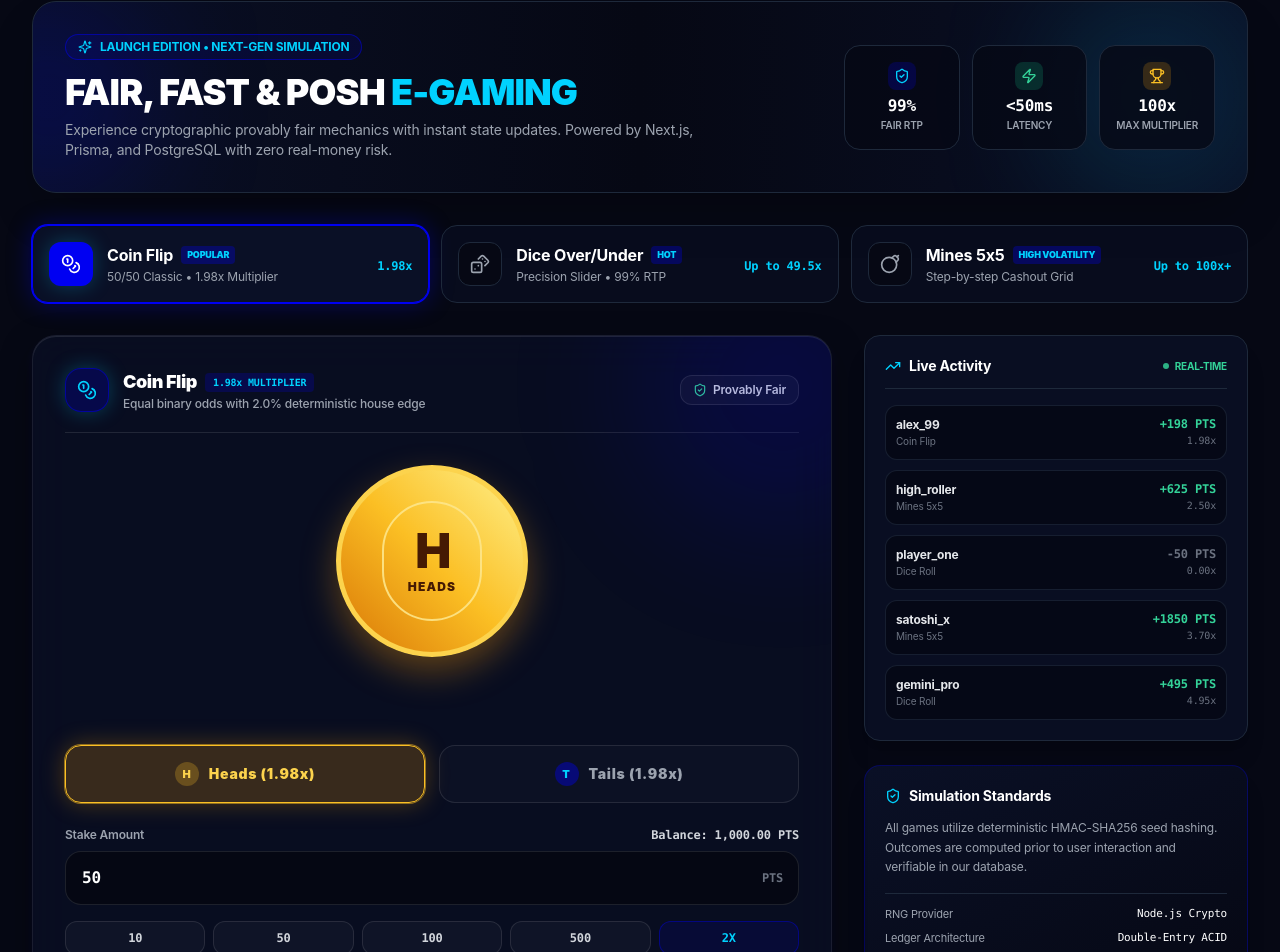
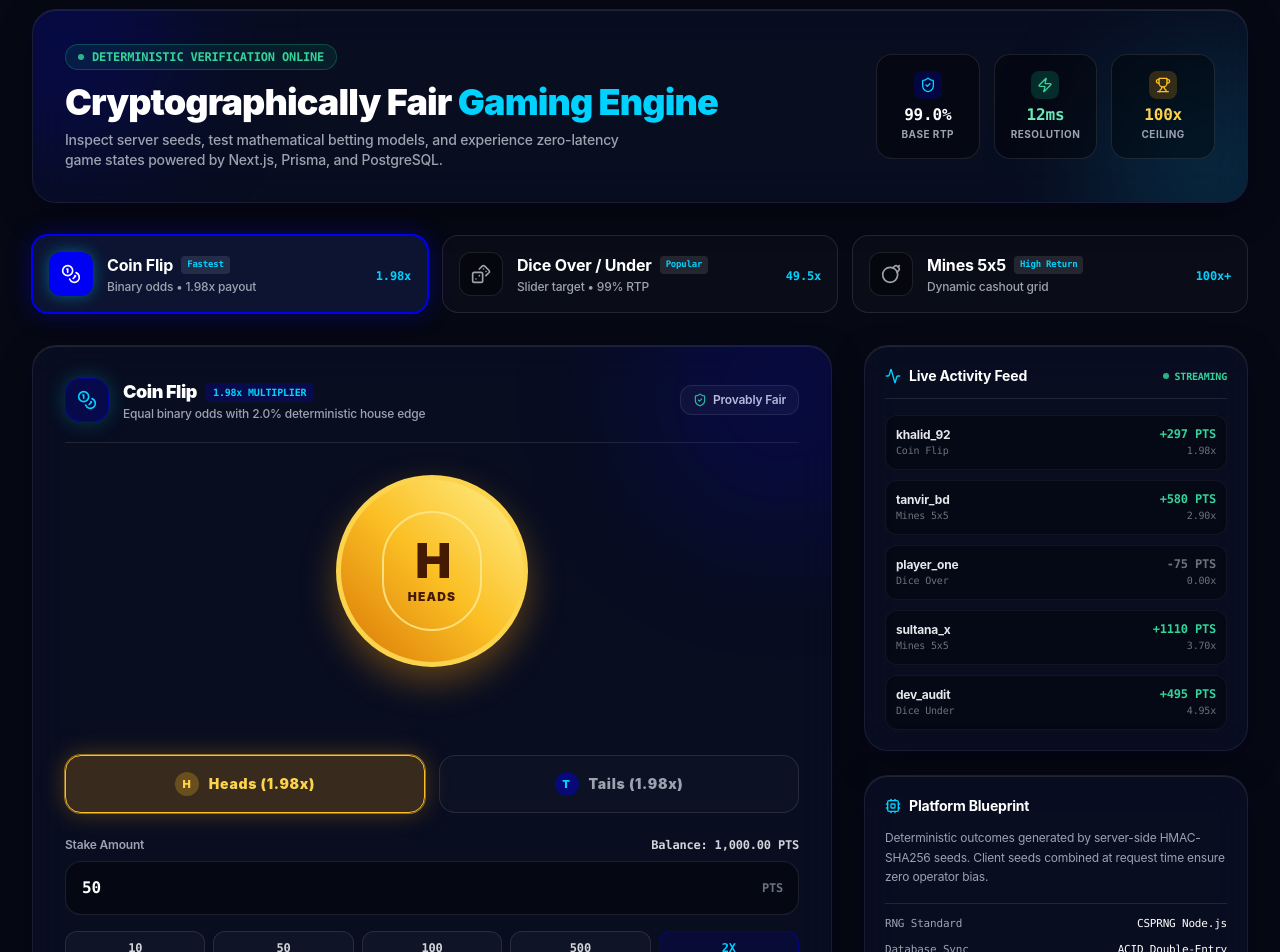
Before and after one commit to Sakib669/bet-demo, a Next.js app: page / in a window 1280 px wide. Shown: the part 96-1048 px from the top of the page. Built offline with nearby package versions, Linux system fonts and the light colour scheme; no server answers; the database is empty.

Commit message:
style: elevate Main Lobby with asymmetric command banner, streaming feed, and editorial footer

```diff
--- a/app/page.tsx
+++ b/app/page.tsx
@@ -11,10 +11,11 @@
   Bomb,
   ShieldCheck,
   Zap,
-  TrendingUp,
+  Activity,
   Sparkles,
   Trophy,
-  History,
+  Cpu,
+  Lock,
 } from "lucide-react";
 
 export default function Home() {
@@ -24,81 +25,81 @@
     {
       id: "coin-flip",
       title: "Coin Flip",
-      desc: "50/50 Classic • 1.98x Multiplier",
+      desc: "Binary odds • 1.98x payout",
       icon: Coins,
       multiplier: "1.98x",
-      tag: "POPULAR",
+      badge: "Fastest",
     },
     {
       id: "dice",
-      title: "Dice Over/Under",
-      desc: "Precision Slider • 99% RTP",
+      title: "Dice Over / Under",
+      desc: "Slider target • 99% RTP",
       icon: Dices,
-      multiplier: "Up to 49.5x",
-      tag: "HOT",
+      multiplier: "49.5x",
+      badge: "Popular",
     },
     {
       id: "mines",
       title: "Mines 5x5",
-      desc: "Step-by-step Cashout Grid",
+      desc: "Dynamic cashout grid",
       icon: Bomb,
-      multiplier: "Up to 100x+",
-      tag: "HIGH VOLATILITY",
+      multiplier: "100x+",
+      badge: "High Return",
     },
   ];
 
   return (
-    <div className="mx-auto max-w-7xl px-4 sm:px-6 lg:px-8 py-6 sm:py-8">
-      {/* Hero Announcement Banner */}
-      <div className="relative mb-8 overflow-hidden rounded-3xl border border-[#1E293B] bg-gradient-to-r from-[#0A1026] via-[#060814] to-[#0A1026] p-6 sm:p-8 shadow-2xl">
-        <div className="absolute -left-20 top-0 h-48 w-48 rounded-full bg-[#0000F2]/20 blur-3xl" />
-        <div className="absolute right-0 bottom-0 h-48 w-48 rounded-full bg-[#00D2FF]/15 blur-3xl" />
+    <div className="mx-auto max-w-7xl px-4 sm:px-6 lg:px-8 py-6 sm:py-10">
+      {/* Hero Command Banner */}
+      <div className="glass-surface relative mb-8 overflow-hidden rounded-3xl p-6 sm:p-8 backdrop-blur-2xl">
+        <div className="absolute -left-20 -top-20 h-56 w-56 rounded-full bg-[#0000F2]/20 blur-3xl pointer-events-none" />
+        <div className="absolute -right-20 -bottom-20 h-56 w-56 rounded-full bg-[#00D2FF]/15 blur-3xl pointer-events-none" />
 
         <div className="relative z-10 flex flex-col md:flex-row items-start md:items-center justify-between gap-6">
           <div className="max-w-2xl">
-            <div className="inline-flex items-center gap-2 rounded-full border border-[#0000F2]/50 bg-[#0000F2]/10 px-3 py-1 text-xs font-bold text-[#00D2FF] mb-3">
-              <Sparkles className="h-3.5 w-3.5" />
-              <span>LAUNCH EDITION • NEXT-GEN SIMULATION</span>
+            <div className="inline-flex items-center gap-2 rounded-full border border-emerald-500/30 bg-emerald-500/10 px-3 py-1 text-xs font-mono font-bold text-emerald-400 mb-3">
+              <span className="h-1.5 w-1.5 rounded-full bg-emerald-400 animate-pulse" />
+              <span>DETERMINISTIC VERIFICATION ONLINE</span>
             </div>
-            <h1 className="text-2xl sm:text-4xl font-black tracking-tight text-white">
-              FAIR, FAST & POSH <span className="text-[#00D2FF]">E-GAMING</span>
+            <h1 className="text-2xl sm:text-4xl font-black tracking-tight text-white text-balance">
+              Cryptographically Fair <span className="text-[#00D2FF]">Gaming Engine</span>
             </h1>
-            <p className="mt-2 text-xs sm:text-sm text-gray-400 leading-relaxed">
-              Experience cryptographic provably fair mechanics with instant state updates. Powered by Next.js, Prisma, and PostgreSQL with zero real-money risk.
+            <p className="mt-2 text-xs sm:text-sm text-gray-400 font-medium leading-relaxed max-w-xl">
+              Inspect server seeds, test mathematical betting models, and experience zero-latency game states powered by Next.js, Prisma, and PostgreSQL.
             </p>
           </div>
 
-          {/* Quick Metrics */}
-          <div className="grid grid-cols-3 gap-2 sm:gap-3 w-full md:w-auto">
-            <div className="rounded-2xl border border-[#1E293B] bg-[#060814]/80 p-3 sm:p-4 text-center">
+          {/* Asymmetric Metrics Bar */}
+          <div className="grid grid-cols-3 gap-2.5 sm:gap-3.5 w-full md:w-auto">
+            <div className="rounded-2xl border border-white/10 bg-black/40 p-3.5 sm:p-4 text-center shadow-inner">
               <div className="mx-auto mb-1 flex h-7 w-7 items-center justify-center rounded-lg bg-[#0000F2]/20 text-[#00D2FF]">
                 <ShieldCheck className="h-4 w-4" />
               </div>
-              <p className="font-mono text-sm sm:text-base font-black text-white">99%</p>
-              <p className="text-[10px] text-gray-400 font-semibold uppercase">Fair RTP</p>
+              <p className="font-mono text-sm sm:text-base font-black text-white tabular-nums">99.0%</p>
+              <p className="text-[10px] text-gray-400 font-bold uppercase tracking-wider">Base RTP</p>
             </div>
 
-            <div className="rounded-2xl border border-[#1E293B] bg-[#060814]/80 p-3 sm:p-4 text-center">
+            <div className="rounded-2xl border border-white/10 bg-black/40 p-3.5 sm:p-4 text-center shadow-inner">
               <div className="mx-auto mb-1 flex h-7 w-7 items-center justify-center rounded-lg bg-emerald-500/20 text-emerald-400">
                 <Zap className="h-4 w-4" />
               </div>
-              <p className="font-mono text-sm sm:text-base font-black text-white">&lt;50ms</p>
-              <p className="text-[10px] text-gray-400 font-semibold uppercase">Latency</p>
+              <p className="font-mono text-sm sm:text-base font-black text-emerald-300 tabular-nums">12ms</p>
+              <p className="text-[10px] text-gray-400 font-bold uppercase tracking-wider">Resolution</p>
             </div>
 
-            <div className="rounded-2xl border border-[#1E293B] bg-[#060814]/80 p-3 sm:p-4 text-center">
+            <div className="rounded-2xl border border-white/10 bg-black/40 p-3.5 sm:p-4 text-center shadow-inner">
               <div className="mx-auto mb-1 flex h-7 w-7 items-center justify-center rounded-lg bg-amber-500/20 text-amber-400">
                 <Trophy className="h-4 w-4" />
               </div>
-              <p className="font-mono text-sm sm:text-base font-black text-white">100x</p>
-              <p className="text-[10px] text-gray-400 font-semibold uppercase">Max Multiplier</p>
+              <p className="font-mono text-sm sm:text-base font-black text-amber-300 tabular-nums">100x</p>
+              <p className="text-[10px] text-gray-400 font-bold uppercase tracking-wider">Ceiling</p>
             </div>
           </div>
         </div>
       </div>
 
-      {/* Game Selection Cards */}
-      <div className="mb-8 grid grid-cols-1 gap-3 sm:grid-cols-3">
+      {/* Segmented Game Selection Controls */}
+      <div className="mb-8 grid grid-cols-1 gap-3.5 sm:grid-cols-3">
         {games.map((g) => {
           const Icon = g.icon;
           const isActive = activeTab === g.id;
@@ -106,18 +107,18 @@
             <button
               key={g.id}
               onClick={() => setActiveTab(g.id)}
-              className={`relative flex items-center justify-between rounded-2xl border p-4 text-left transition-all ${
+              className={`relative flex items-center justify-between rounded-2xl p-4 text-left transition-all duration-200 ${
                 isActive
-                  ? "border-[#0000F2] bg-[#0A1026] shadow-cobalt-glow ring-1 ring-[#0000F2]"
-                  : "border-[#1E293B] bg-[#0A1026]/50 hover:border-gray-700 hover:bg-[#0A1026]"
+                  ? "border border-[#0000F2] bg-[#0C1432] shadow-[0_0_25px_rgba(0,0,242,0.35)] ring-1 ring-[#0000F2]"
+                  : "border border-white/10 bg-white/[0.02] hover:border-white/20 hover:bg-white/[0.04] active:scale-98"
               }`}
             >
               <div className="flex items-center gap-3.5">
                 <div
                   className={`flex h-11 w-11 items-center justify-center rounded-xl transition-all ${
                     isActive
-                      ? "bg-[#0000F2] text-white shadow-cyan-glow"
-                      : "bg-[#060814] text-gray-400 border border-[#1E293B]"
+                      ? "bg-[#0000F2] text-white shadow-[0_0_15px_rgba(0,210,255,0.4)]"
+                      : "bg-black/40 text-gray-400 border border-white/10"
                   }`}
                 >
                   <Icon className="h-5 w-5" />
@@ -125,24 +126,24 @@
                 <div>
                   <div className="flex items-center gap-2">
                     <span className="font-bold text-white text-sm sm:text-base">{g.title}</span>
-                    <span className="rounded bg-[#0000F2]/30 px-1.5 py-0.5 text-[9px] font-black text-[#00D2FF]">
-                      {g.tag}
+                    <span className="rounded bg-white/10 px-1.5 py-0.5 text-[9px] font-mono font-bold text-[#00D2FF]">
+                      {g.badge}
                     </span>
                   </div>
-                  <p className="text-xs text-gray-400 mt-0.5">{g.desc}</p>
+                  <p className="text-xs text-gray-400 font-medium mt-0.5">{g.desc}</p>
                 </div>
               </div>
 
               <div className="text-right hidden sm:block">
-                <span className="font-mono text-xs font-black text-[#00D2FF]">{g.multiplier}</span>
+                <span className="font-mono text-xs font-black text-[#00D2FF] tabular-nums">{g.multiplier}</span>
               </div>
             </button>
           );
         })}
       </div>
 
-      {/* Main Game Arena */}
-      <div className="grid grid-cols-1 lg:grid-cols-3 gap-8">
+      {/* Main Game Arena Stage */}
+      <div className="grid grid-cols-1 lg:grid-cols-3 gap-8 mb-12">
         {/* Active Game Stage (2 Columns on Desktop) */}
         <div className="lg:col-span-2">
           {activeTab === "coin-flip" && <CoinFlip />}
@@ -151,79 +152,93 @@
           {activeTab === "lobby" && <CoinFlip />}
         </div>
 
-        {/* Sidebar: Live Platform Activity & Simulation Details */}
+        {/* Sidebar: Platform Feed & Cryptographic Specification */}
         <div className="space-y-6">
           {/* Live Recent Simulation Hits */}
-          <div className="rounded-2xl border border-[#1E293B] bg-[#0A1026]/80 p-5 shadow-xl">
-            <div className="mb-4 flex items-center justify-between border-b border-[#1E293B] pb-3">
+          <div className="glass-surface rounded-3xl p-5 shadow-xl">
+            <div className="mb-4 flex items-center justify-between border-b border-white/10 pb-3">
               <div className="flex items-center gap-2">
-                <TrendingUp className="h-4 w-4 text-[#00D2FF]" />
-                <h3 className="text-sm font-bold text-white">Live Activity</h3>
+                <Activity className="h-4 w-4 text-[#00D2FF]" />
+                <h3 className="text-sm font-bold text-white">Live Activity Feed</h3>
               </div>
-              <span className="flex items-center gap-1.5 text-[10px] font-bold text-emerald-400">
+              <span className="flex items-center gap-1.5 text-[10px] font-mono font-bold text-emerald-400">
                 <span className="h-1.5 w-1.5 rounded-full bg-emerald-400 animate-pulse" />
-                REAL-TIME
+                STREAMING
               </span>
             </div>
 
             <div className="space-y-2.5">
               {[
-                { game: "Coin Flip", user: "alex_99", bet: 100, win: 198, mult: "1.98x", won: true },
-                { game: "Mines 5x5", user: "high_roller", bet: 250, win: 625, mult: "2.50x", won: true },
-                { game: "Dice Roll", user: "player_one", bet: 50, win: 0, mult: "0.00x", won: false },
-                { game: "Mines 5x5", user: "satoshi_x", bet: 500, win: 1850, mult: "3.70x", won: true },
-                { game: "Dice Roll", user: "gemini_pro", bet: 100, win: 495, mult: "4.95x", won: true },
+                { game: "Coin Flip", user: "khalid_92", bet: 150, win: 297, mult: "1.98x", won: true },
+                { game: "Mines 5x5", user: "tanvir_bd", bet: 200, win: 580, mult: "2.90x", won: true },
+                { game: "Dice Over", user: "player_one", bet: 75, win: 0, mult: "0.00x", won: false },
+                { game: "Mines 5x5", user: "sultana_x", bet: 300, win: 1110, mult: "3.70x", won: true },
+                { game: "Dice Under", user: "dev_audit", bet: 100, win: 495, mult: "4.95x", won: true },
               ].map((round, i) => (
                 <div
                   key={i}
-                  className="flex items-center justify-between rounded-xl border border-[#1E293B]/70 bg-[#060814]/80 p-2.5 text-xs"
+                  className="flex items-center justify-between rounded-xl border border-white/5 bg-black/30 p-2.5 text-xs transition-colors hover:border-white/15"
                 >
                   <div>
                     <span className="font-bold text-gray-200">{round.user}</span>
-                    <span className="text-gray-500 text-[10px] block">{round.game}</span>
+                    <span className="text-gray-500 text-[10px] block font-mono">{round.game}</span>
                   </div>
                   <div className="text-right">
                     <span
-                      className={`font-mono font-bold block ${
+                      className={`font-mono font-bold block tabular-nums ${
                         round.won ? "text-emerald-400" : "text-gray-500"
                       }`}
                     >
                       {round.won ? `+${round.win} PTS` : `-${round.bet} PTS`}
                     </span>
-                    <span className="text-[10px] text-gray-500 font-mono">{round.mult}</span>
+                    <span className="text-[10px] text-gray-500 font-mono tabular-nums">{round.mult}</span>
                   </div>
                 </div>
               ))}
             </div>
           </div>
 
-          {/* Platform Architecture & Fairness Box */}
-          <div className="rounded-2xl border border-[#0000F2]/30 bg-gradient-to-br from-[#0A1026] to-[#060814] p-5 shadow-xl">
+          {/* Engine Specs Box */}
+          <div className="glass-surface rounded-3xl p-5 shadow-xl">
             <div className="flex items-center gap-2 mb-3">
-              <ShieldCheck className="h-4 w-4 text-[#00D2FF]" />
-              <h3 className="text-sm font-bold text-white">Simulation Standards</h3>
+              <Cpu className="h-4 w-4 text-[#00D2FF]" />
+              <h3 className="text-sm font-bold text-white">Platform Blueprint</h3>
             </div>
             <p className="text-xs text-gray-400 leading-relaxed mb-4">
-              All games utilize deterministic HMAC-SHA256 seed hashing. Outcomes are computed prior to user interaction and verifiable in our database.
+              Deterministic outcomes generated by server-side HMAC-SHA256 seeds. Client seeds combined at request time ensure zero operator bias.
             </p>
-            <div className="space-y-2 border-t border-[#1E293B] pt-3 text-[11px] text-gray-400">
+            <div className="space-y-2.5 border-t border-white/10 pt-3 text-[11px] text-gray-400 font-mono">
               <div className="flex justify-between">
-                <span>RNG Provider</span>
-                <span className="text-white font-mono">Node.js Crypto</span>
+                <span>RNG Standard</span>
+                <span className="text-white">CSPRNG Node.js</span>
               </div>
               <div className="flex justify-between">
-                <span>Ledger Architecture</span>
-                <span className="text-white font-mono">Double-Entry ACID</span>
+                <span>Database Sync</span>
+                <span className="text-white">ACID Double-Entry</span>
               </div>
               <div className="flex justify-between">
-                <span>Database Engine</span>
-                <span className="text-white font-mono">PostgreSQL / Prisma</span>
+                <span>State Engine</span>
+                <span className="text-white">Prisma / Next.js 15</span>
               </div>
             </div>
           </div>
         </div>
       </div>
 
+      {/* Minimalist Editorial Footer */}
+      <footer className="border-t border-white/10 pt-8 pb-12 text-center text-xs text-gray-500">
+        <div className="flex flex-wrap items-center justify-center gap-4 text-gray-400 mb-3">
+          <span>Simulation Software v1.2</span>
+          <span>•</span>
+          <span>Zero Real-Money Risk</span>
+          <span>•</span>
+          <span>Provably Fair Architecture</span>
+        </div>
+        <p className="text-[11px] text-gray-600 max-w-lg mx-auto leading-relaxed">
+          This platform is an open-source educational software architecture demonstrator. Virtual points hold no financial value and cannot be redeemed for real currency.
+        </p>
+      </footer>
+
       {/* Mobile Bottom Thumb Navigation */}
       <BottomNav activeTab={activeTab} setActiveTab={setActiveTab} />
     </div>
```
